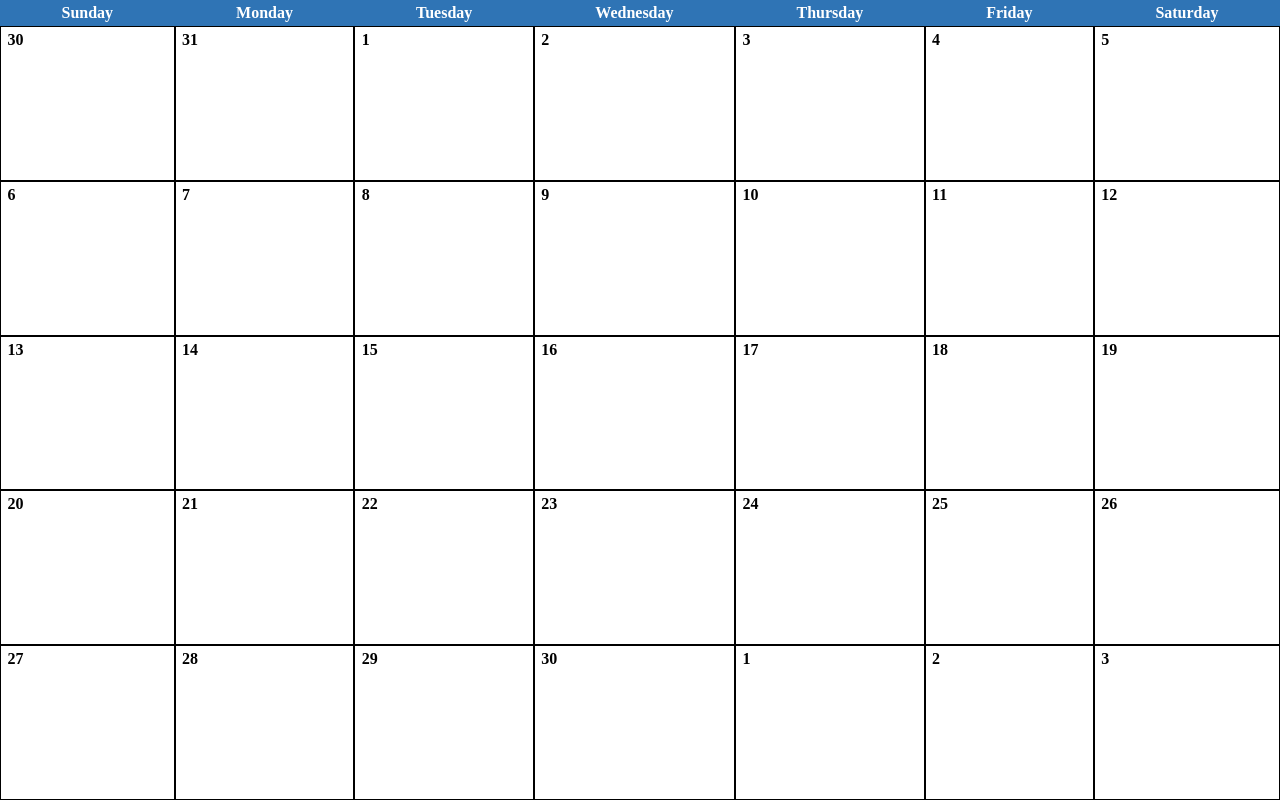
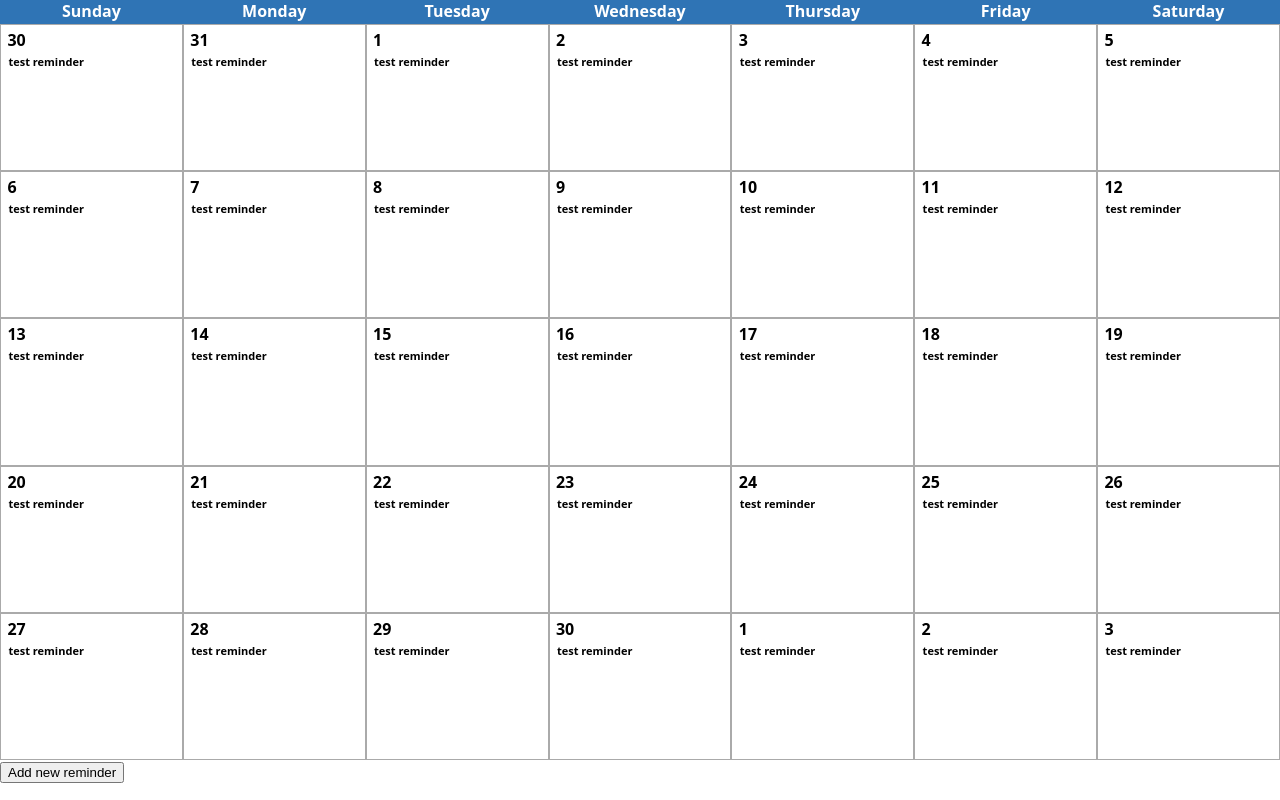
Before and after one commit to rena1234/react-calendar, a React app: page / in a window 1280 px wide. Built offline with nearby package versions, Linux system fonts and the light colour scheme.

Commit message:
initial reminder component, initial add reminder-bar, reminder containers on cells, reminder overflow handling

```diff
--- /dev/null
+++ b/src/App.js
@@ -0,0 +1,16 @@
+import React, { useState } from 'react';
+import style from './App.module.scss';
+import Calendar from 'Components/calendar/Calendar';
+import AddReminder from 'Components/add-reminder/AddReminder';
+
+function App(props) {
+
+	return(
+		<div className={style['app']}>
+      <Calendar />
+      <AddReminder />
+		</div>
+	);
+}
+
+export default App;
--- /dev/null
+++ b/src/App.module.scss
@@ -0,0 +1,6 @@
+.app {
+  display: flex;
+  flex-direction: column;
+  height: 100%;
+  width: 100%;
+}
--- /dev/null
+++ b/src/components/add-reminder/AddReminder.js
@@ -0,0 +1,13 @@
+import React, { useState } from 'react';
+import style from './AddReminder.module.scss';
+
+function AddReminder(props) {
+
+	return(
+		<div className={style['add-reminder']}>
+      <button>Add new reminder</button>
+		</div>
+	);
+}
+
+export default AddReminder;
--- /dev/null
+++ b/src/components/add-reminder/AddReminder.module.scss
@@ -0,0 +1,3 @@
+.add-reminder {
+  height: 5vh;
+}
--- a/src/components/calendar/Calendar.module.scss
+++ b/src/components/calendar/Calendar.module.scss
@@ -1,5 +1,5 @@
 .calendar {
   width: 100%;
-  height: 100%;
+  height: 95vh;
   display: flex;
 }
--- a/src/components/cell/Cell.js
+++ b/src/components/cell/Cell.js
@@ -1,12 +1,16 @@
 import React, { useState } from 'react';
 import style from './Cell.module.scss';
 import DoneIcon from '@material-ui/icons/Done';
+import Reminder from 'Components/reminder/Reminder';
 
 function Cell(props) {
 
 	return(
 		<div className={style['cell']}>
       <div className={style['cell__number']}>{props.day.get('date')}</div>
+      <div className={style['cell__reminder--container']}>
+        <Reminder text="test reminder"  />
+      </div>
 		</div>
 	);
 }
--- a/src/components/cell/Cell.module.scss
+++ b/src/components/cell/Cell.module.scss
@@ -1,5 +1,13 @@
 .cell {
-  flex-grow: 1;
+  height: 20%;
   padding: 0.5vh 0.5vw;
-  border: 0.5px solid black;
+  border: 0.5px solid #AAAAAA;
+  overflow: hidden;
+  display: flex;
+  flex-direction: column;
+
+  .cell__reminder--container {
+    flex-grow: 1;
+    overflow: auto;
+  }
 }
--- a/src/components/col/Col.module.scss
+++ b/src/components/col/Col.module.scss
@@ -1,5 +1,6 @@
 .col {
-  flex-grow: 1;
+  //flex-grow: 1;
+  width: calc(100%/7);
   display: flex;
   flex-direction: column;
   height: 100%;
@@ -8,14 +9,15 @@
     background: #2F74B5;
     color: white;
     font-weight: bold;
-    padding: 0.5vh 0;
     text-align: center;
+    height: 3vh;
   }
 
   .col__content {
     display: flex;
     flex-direction: column;
-    flex-grow: 1;
+    //height: 97vh;
     font-weight: bold;
+    height: calc(100% - 3vh);
   }
 }
--- /dev/null
+++ b/src/components/reminder/Reminder.js
@@ -0,0 +1,13 @@
+import React, { useState } from 'react';
+import style from './Reminder.module.scss';
+
+function Reminder(props) {
+
+	return(
+		<div className={style['reminder']}>
+      {props.text}
+		</div>
+	);
+}
+
+export default Reminder;
--- /dev/null
+++ b/src/components/reminder/Reminder.module.scss
@@ -0,0 +1,6 @@
+.reminder {
+  font-size: 11px;
+  padding: 1px;
+  border-radius: 2px;
+  margin-top: 2px;
+}
--- a/src/index.html
+++ b/src/index.html
@@ -7,6 +7,7 @@
     body {
       margin: 0px;
       height: 100vh;
+      font-family: Sans;
     }
 
     #root{
--- a/src/index.js
+++ b/src/index.js
@@ -1,11 +1,11 @@
 import React from 'react';
 import ReactDOM from 'react-dom';
-import Calendar from	'Components/calendar/Calendar.js';
+import App from	'./App';
 
 const wrapper = document.getElementById('root');
 wrapper ? ReactDOM.render(
 	<React.StrictMode>
-		<Calendar/>
+		<App />
 	</React.StrictMode>,
 	wrapper):
 	false;
```
